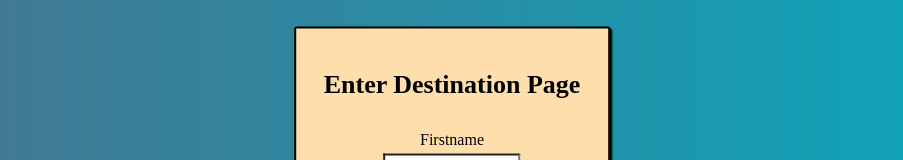
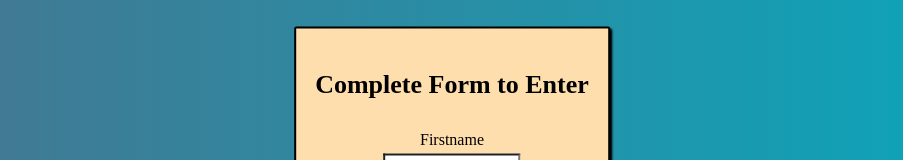
Before and after one commit to glenvasa/Travel-Companion, a plain HTML site: page index.html in a window 1280 px wide. Shown: the part 298-458 px from the top of the page, without its empty margins (188-1091 px from the left). Drawn offline with nearby package versions, Linux system fonts and the light colour scheme; a web font is replaced by a local one.

Commit message:
changed Homepage form call to action

```diff
--- a/index.html
+++ b/index.html
@@ -36,7 +36,7 @@
         />
       </form>
       <form action="destination.html" class="main_form" id="main_form">
-        <h3 class="main_form_header">Enter Destination Page</h3>
+        <h3 class="main_form_header">Complete Form to Enter</h3>
         <label for="firstname" class="main_form_label">Firstname</label>
         <input type="text" id="firstname" class="main_form_input" style="color: black; background-color: white"/>
         <label for="lastname" class="main_form_label">Lastname</label>
```
